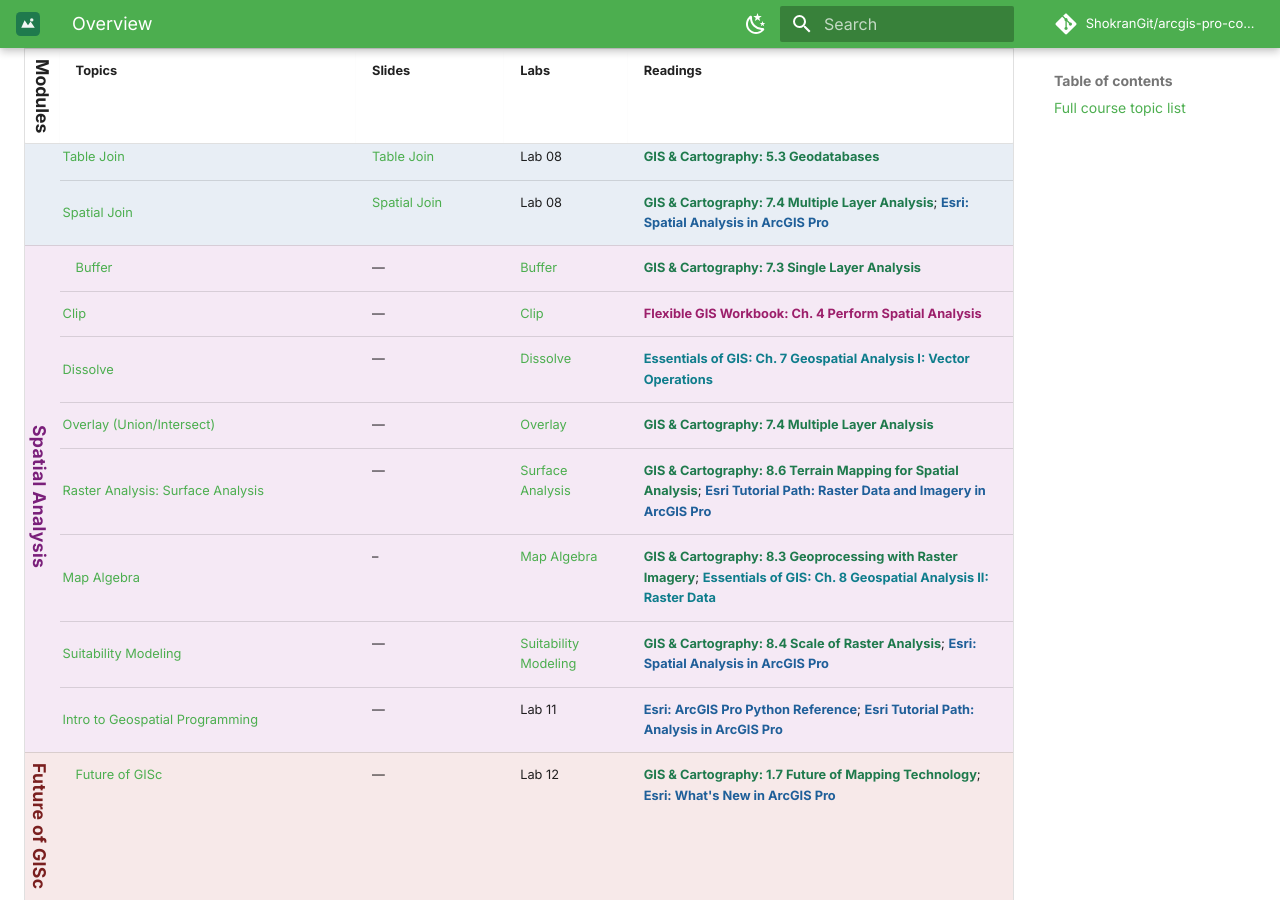
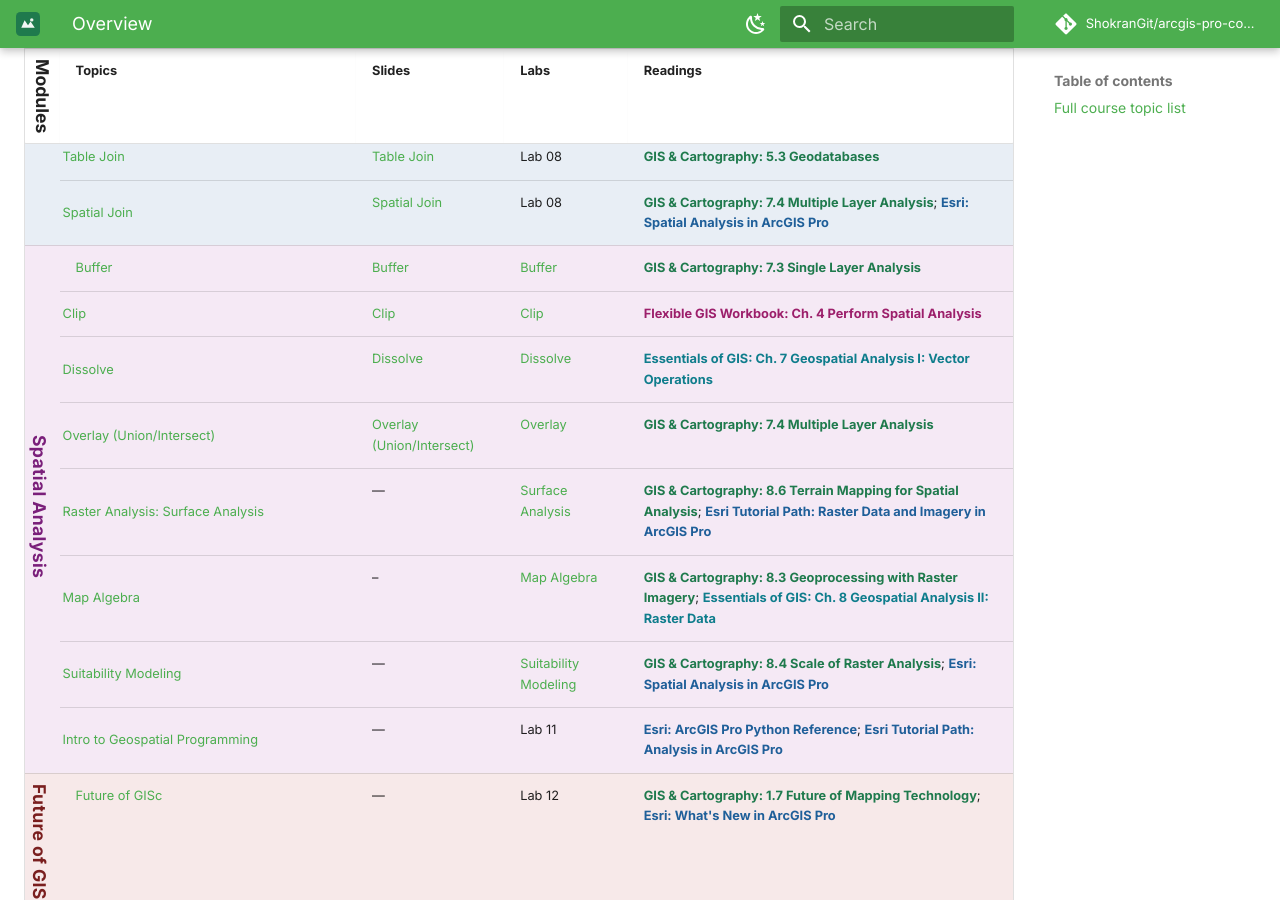
Before and after one commit to ShokranGit/arcgis-pro-course, an MkDocs documentation site: the page built from docs/lessons/index.md, in a window 1280 px wide and 900 px high, scrolled down 1708 px. Built offline with MkDocs 1.6.1 and Material for MkDocs 9.7.7, drawn with Linux system fonts in a browser that asks for light colours; comment, search, counter and statistics services are not loaded.

Commit message:
Update spatial analysis links and badges

```diff
--- a/docs/lessons/index.md
+++ b/docs/lessons/index.md
@@ -30,10 +30,10 @@ A date-free, college-agnostic view of every topic in the course. This list isn't
 | <span id="select-by-location" class="module-badge module-tabular">Tabular Data and Mapping</span> | [Select by Location](03b-selection-by-location.md) | [Select by Location](../slides/select-by-location.md) | [Select by Location](../labs/select-by-location/) | [GIS & Cartography: 7.3 Single Layer Analysis](https://slcc.pressbooks.pub/maps/chapter/7-3/){: .src-cartography} |
 | <span class="module-badge module-tabular">Tabular Data and Mapping</span> | [Table Join](../slides/table-join.md) | [Table Join](../slides/table-join.md) | Lab 08 | [GIS & Cartography: 5.3 Geodatabases](https://slcc.pressbooks.pub/maps/chapter/5-3/){: .src-cartography} |
 | <span class="module-badge module-tabular">Tabular Data and Mapping</span> | [Spatial Join](07-spatial-joins.md) | [Spatial Join](../slides/spatial-join.md) | Lab 08 | [GIS & Cartography: 7.4 Multiple Layer Analysis](https://slcc.pressbooks.pub/maps/chapter/7-4/){: .src-cartography}; [Esri: Spatial Analysis in ArcGIS Pro](https://doc.esri.com/en/arcgis-pro/latest/help/analysis/introduction/spatial-analysis-in-arcgis-pro.html){: .src-esri} |
-| <span id="buffer" class="module-badge module-spatial">Spatial Analysis</span> | [Buffer](05-geoprocessing.md) | — | [Buffer](../labs/buffer/) | [GIS & Cartography: 7.3 Single Layer Analysis](https://slcc.pressbooks.pub/maps/chapter/7-3/){: .src-cartography} |
-| <span class="module-badge module-spatial" id="clip">Spatial Analysis</span> | [Clip](05-geoprocessing.md) | — | [Clip](../labs/clip/) | [Flexible GIS Workbook: Ch. 4 Perform Spatial Analysis](https://mlpp.pressbooks.pub/flexiblegisworkbookpro/part/ch4-perform-spatial-analysis/){: .src-workbook} |
-| <span class="module-badge module-spatial" id="dissolve">Spatial Analysis</span> | [Dissolve](05-geoprocessing.md) | — | [Dissolve](../labs/dissolve/) | [Essentials of GIS: Ch. 7 Geospatial Analysis I: Vector Operations](https://saylordotorg.github.io/text_essentials-of-geographic-information-systems/s11-geospatial-analysis-i-vector-o.html){: .src-essentials} |
-| <span class="module-badge module-spatial" id="overlay">Spatial Analysis</span> | [Overlay (Union/Intersect)](05-geoprocessing.md) | — | [Overlay](../labs/overlay/) | [GIS & Cartography: 7.4 Multiple Layer Analysis](https://slcc.pressbooks.pub/maps/chapter/7-4/){: .src-cartography} |
+| <span id="buffer" class="module-badge module-spatial">Spatial Analysis</span> | [Buffer](05-geoprocessing.md) | [Buffer](../slides/geoprocessing-tools.md) | [Buffer](../labs/buffer/) | [GIS & Cartography: 7.3 Single Layer Analysis](https://slcc.pressbooks.pub/maps/chapter/7-3/){: .src-cartography} |
+| <span class="module-badge module-spatial" id="clip">Spatial Analysis</span> | [Clip](05-geoprocessing.md) | [Clip](../slides/geoprocessing-tools.md) | [Clip](../labs/clip/) | [Flexible GIS Workbook: Ch. 4 Perform Spatial Analysis](https://mlpp.pressbooks.pub/flexiblegisworkbookpro/part/ch4-perform-spatial-analysis/){: .src-workbook} |
+| <span class="module-badge module-spatial" id="dissolve">Spatial Analysis</span> | [Dissolve](05-geoprocessing.md) | [Dissolve](../slides/geoprocessing-tools.md) | [Dissolve](../labs/dissolve/) | [Essentials of GIS: Ch. 7 Geospatial Analysis I: Vector Operations](https://saylordotorg.github.io/text_essentials-of-geographic-information-systems/s11-geospatial-analysis-i-vector-o.html){: .src-essentials} |
+| <span class="module-badge module-spatial" id="overlay">Spatial Analysis</span> | [Overlay (Union/Intersect)](05-geoprocessing.md) | [Overlay (Union/Intersect)](../slides/geoprocessing-tools.md) | [Overlay](../labs/overlay/) | [GIS & Cartography: 7.4 Multiple Layer Analysis](https://slcc.pressbooks.pub/maps/chapter/7-4/){: .src-cartography} |
 | <span id="surface-analysis" class="module-badge module-spatial">Spatial Analysis</span> | [Raster Analysis: Surface Analysis](06-raster-analysis.md) | — | [Surface Analysis](../labs/surface-analysis/) | [GIS & Cartography: 8.6 Terrain Mapping for Spatial Analysis](https://slcc.pressbooks.pub/maps/chapter/8-6/){: .src-cartography}; [Esri Tutorial Path: Raster Data and Imagery in ArcGIS Pro](https://learn.arcgis.com/en/paths/using-raster-data-and-imagery-in-arcgis-pro/){: .src-esri} |
 | <span id="map-algebra" class="module-badge module-spatial">Spatial Analysis</span> | [Map Algebra](06-raster-analysis.md) | – | [Map Algebra](../labs/map-algebra/) | [GIS & Cartography: 8.3 Geoprocessing with Raster Imagery](https://slcc.pressbooks.pub/maps/chapter/8-3/){: .src-cartography}; [Essentials of GIS: Ch. 8 Geospatial Analysis II: Raster Data](https://saylordotorg.github.io/text_essentials-of-geographic-information-systems/s12-geospatial-analysis-ii-raster-.html){: .src-essentials} |
 | <span id="suitability-modeling" class="module-badge module-spatial">Spatial Analysis</span> | [Suitability Modeling](06-raster-analysis.md) | — | [Suitability Modeling](../labs/suitability-modeling/) | [GIS & Cartography: 8.4 Scale of Raster Analysis](https://slcc.pressbooks.pub/maps/chapter/8-4/){: .src-cartography}; [Esri: Spatial Analysis in ArcGIS Pro](https://doc.esri.com/en/arcgis-pro/latest/help/analysis/introduction/spatial-analysis-in-arcgis-pro.html){: .src-esri} |
```
